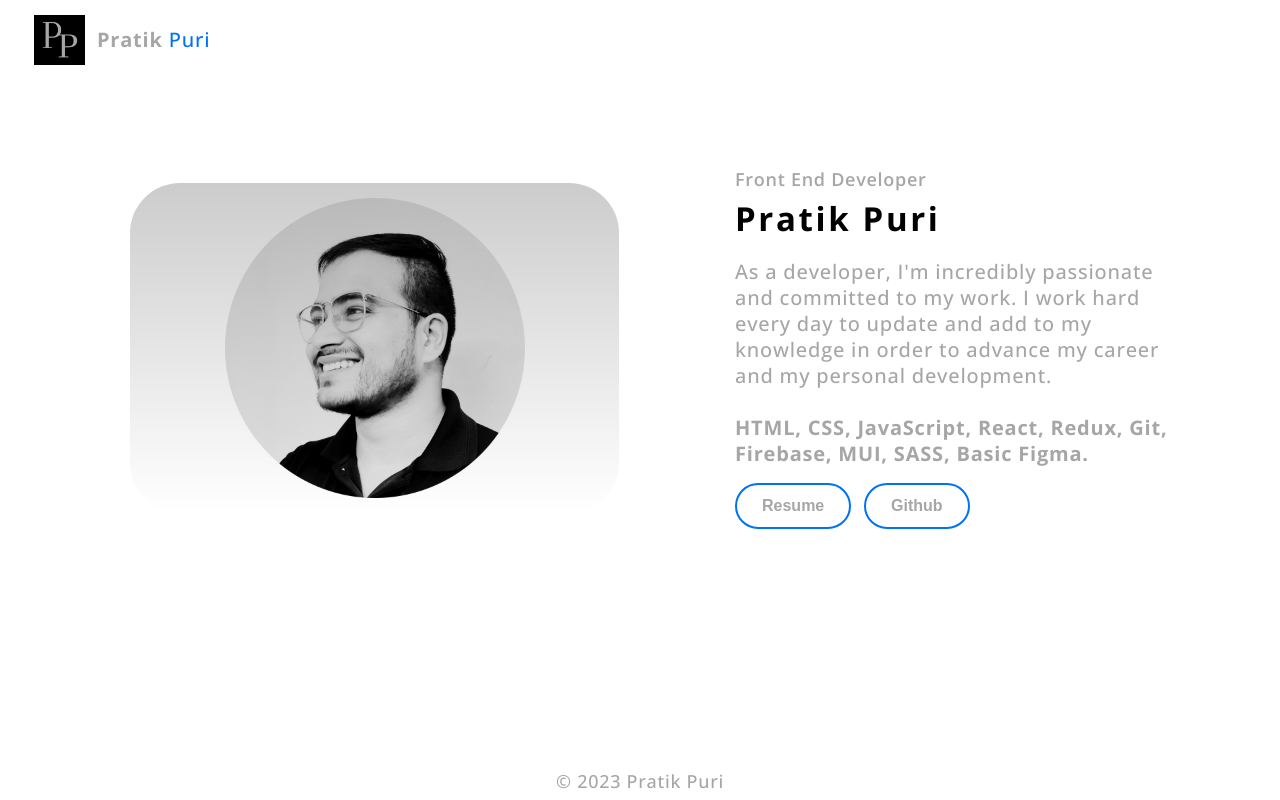
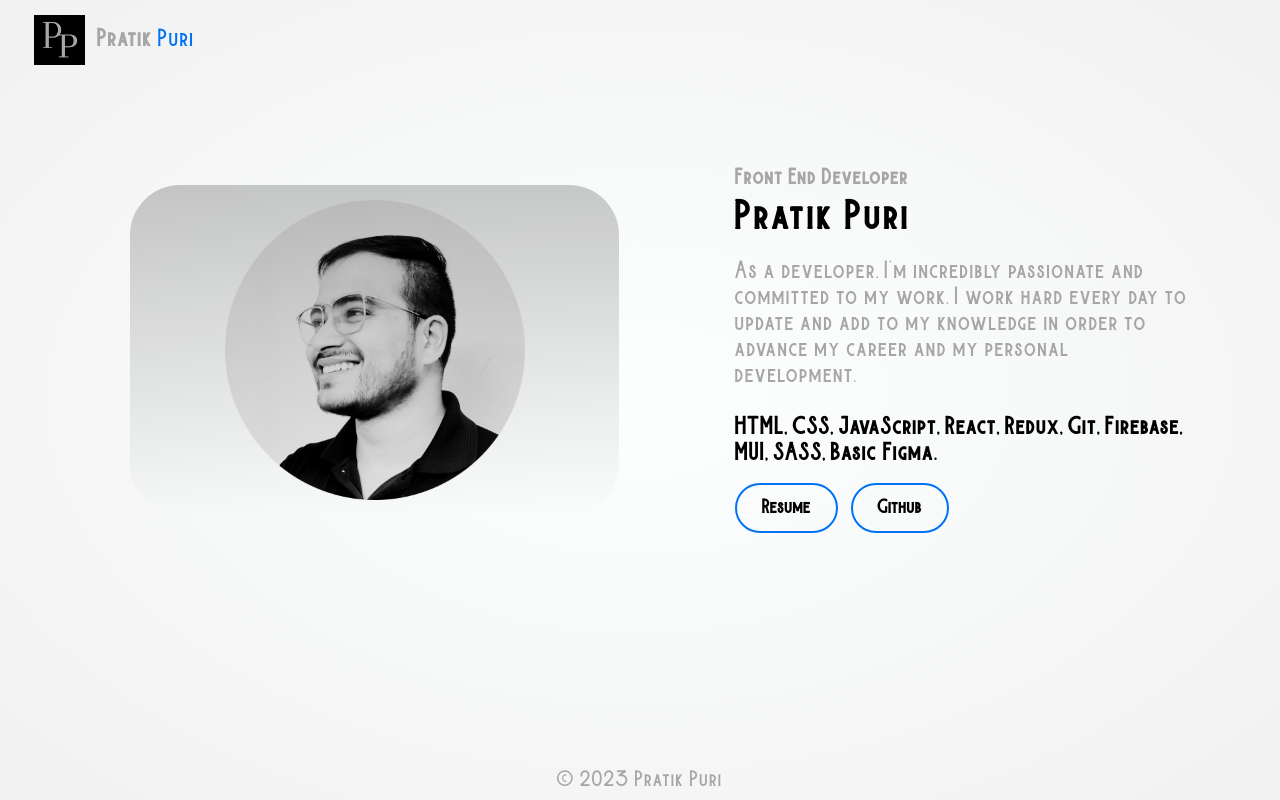
Before and after one commit to Pratikpr8/portfolio-new, a React (Create React App) app: page /#/ in a window 1280 px wide. Built offline with nearby package versions, Linux system fonts and the light colour scheme.

Commit message:
font update

```diff
--- a/src/App.css
+++ b/src/App.css
@@ -28,6 +28,7 @@
 
 .btn {
   padding: 10px 10px;
+  font-family: var(--font-base);
   font-size: 16px;
   font-weight: 600;
   border: none;
@@ -35,7 +36,7 @@
   background: none;
   cursor: pointer;
   border-radius: 25px;
-  color: var(--color-gray);
+  color: var(--color-black);
 }
 
 .btn:hover {
@@ -50,10 +51,12 @@
   .headtext__opensans {
     line-height: 30px;
   }
+
   .p__opensans {
     font-size: 17px;
     line-height: 21px;
   }
+
   .btn {
     font-size: 14px;
   }
--- a/src/index.css
+++ b/src/index.css
@@ -1,12 +1,22 @@
 @import url("https://fonts.googleapis.com/css2?family=Open+Sans:wght@300;400;500;600;700;800&display=swap");
 
+@font-face {
+  font-family: "Burtons";
+  src: local("Burtons"), url(./fonts/Burtons.otf) format("truetype");
+}
+
 :root {
-  --font-base: "Open Sans", sans-serif;
+  --font-base: "Burtons", "sans-serif";
+  --font-secondary: "Open Sans", "sans-serif";
   --color-black: #000000;
   --color-gray: #a6a6a6;
   --color-lightgray: #f1f1f2;
   --color-white: #fdffff;
   --color-blue: hsl(212, 100%, 48%);
+}
+
+body {
+  background: radial-gradient(var(--color-white), var(--color-lightgray));
 }
 
 * {
--- a/src/pages/AboutMe/AboutMe.css
+++ b/src/pages/AboutMe/AboutMe.css
@@ -70,6 +70,7 @@
 .p__opensans.description {
   word-break: keep-all;
   max-width: 750px;
+  min-width: 300px;
   font-weight: 500;
   font-size: 20px;
   color: var(--color-gray);
--- a/src/pages/AboutMe/AboutMe.jsx
+++ b/src/pages/AboutMe/AboutMe.jsx
@@ -22,7 +22,7 @@ export default function AboutMe() {
               order to advance my career and my personal development.
               <br />
               <br />
-              <strong>
+              <strong style={{ color: "var(--color-black)" }}>
                 HTML, CSS, JavaScript, React, Redux, Git, Firebase, MUI, SASS,
                 Basic Figma.
               </strong>
--- a/src/pages/Contact/Contact.css
+++ b/src/pages/Contact/Contact.css
@@ -39,7 +39,7 @@
 }
 
 .p__opensans.contact-email {
-  text-transform: unset;
+  text-transform: lowercase;
 }
 
 .app__contact-content_form {
```
Also changed, not shown: src/fonts/Burtons.otf (added), 1 other file (tests, documents, lock files or other folders).
